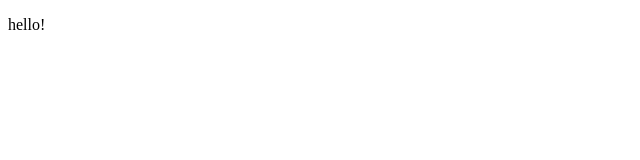
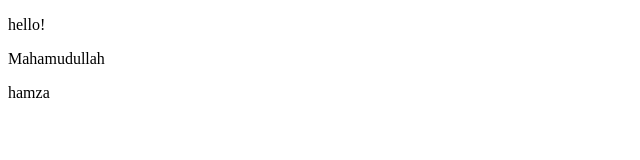
Before and after one commit to mdmahamudullah/my-first-repo, a plain HTML site: page index1.html in a window 1280 px wide. Shown: the whole page, without its empty margins (0-640 px from the left). Drawn offline with Linux system fonts and the light colour scheme.

Commit message:
name add

```diff
--- a/index1.html
+++ b/index1.html
@@ -8,5 +8,7 @@
 </head>
 <body>
     <p>hello!</p>
+    <p>Mahamudullah</p>
+    <p>hamza</p>
 </body>
 </html>
```
